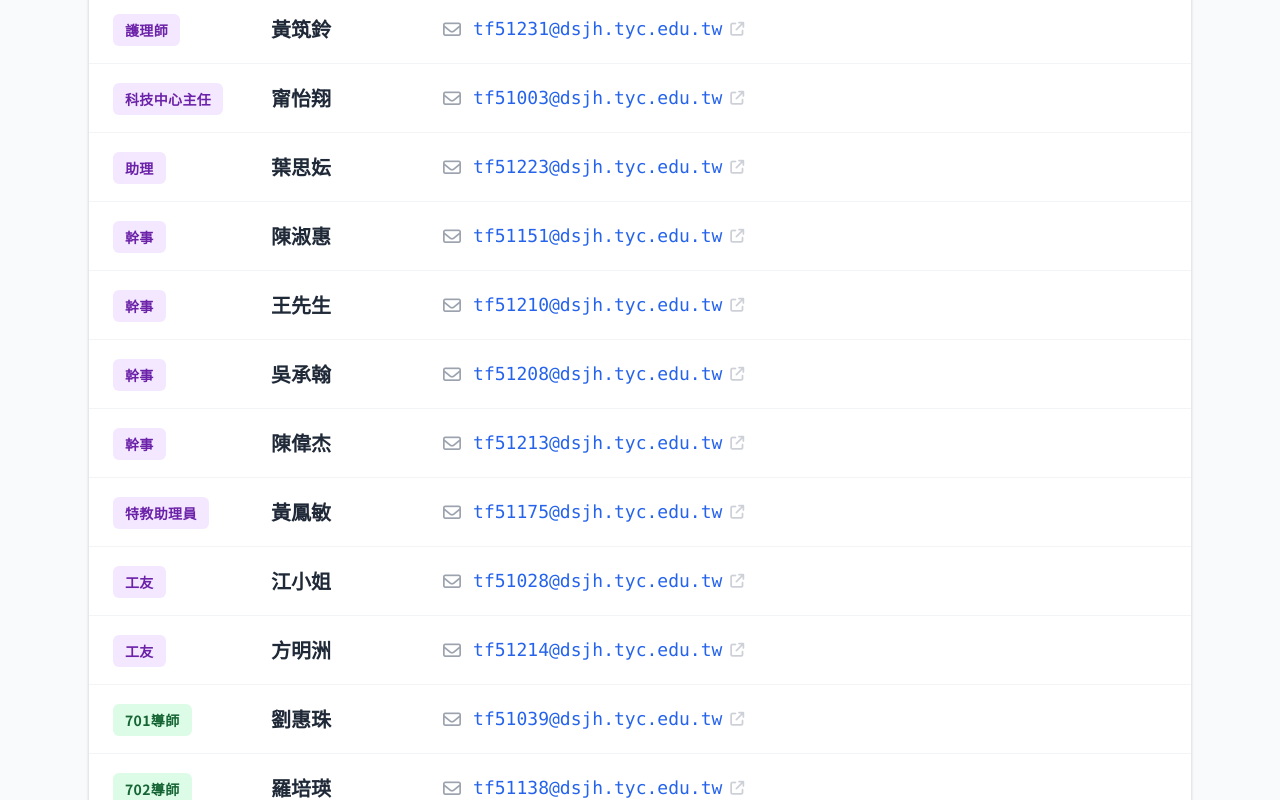
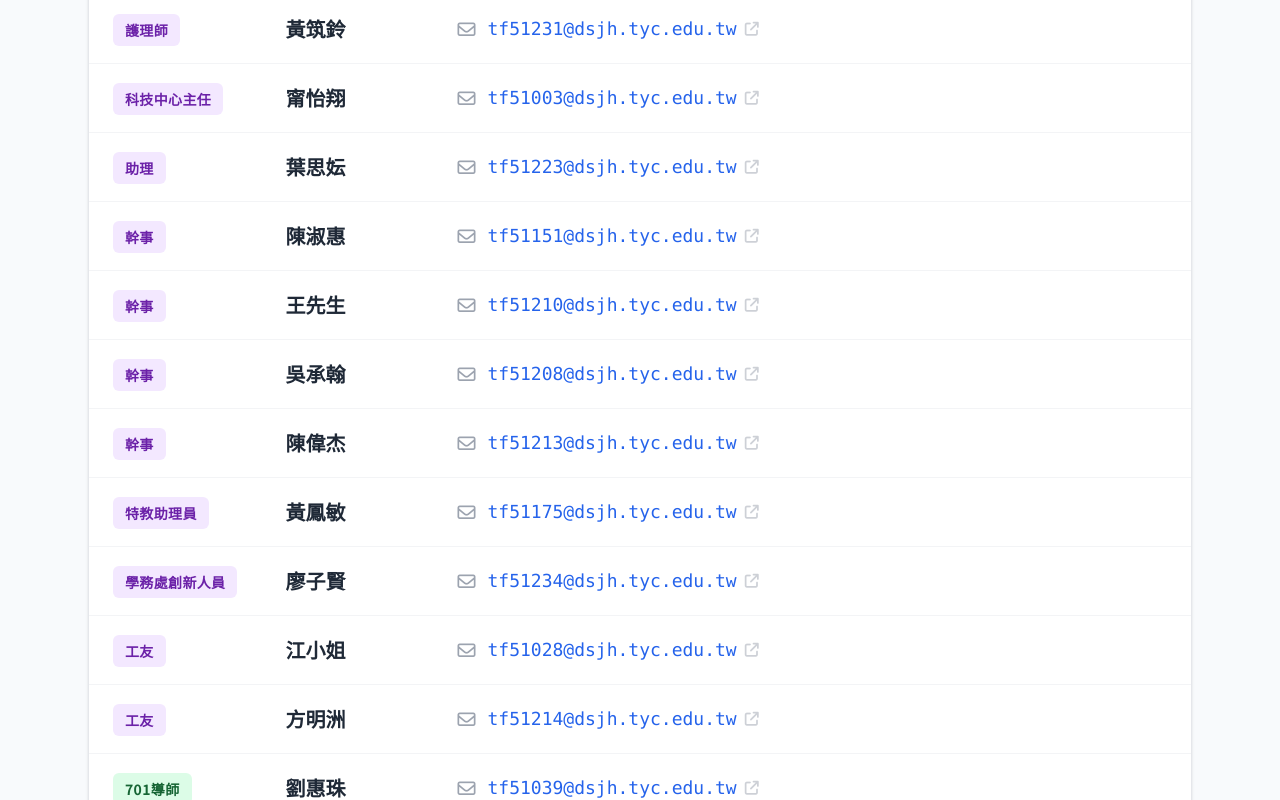
Before and after one commit to coolokey/dsjh-stu, a plain HTML site: page tea.html in a window 1280 px wide. Shown: the part 2000-2800 px from the top of the page. Drawn offline with nearby package versions, Linux system fonts and the light colour scheme.

```diff
--- a/tea.html
+++ b/tea.html
@@ -163,6 +163,7 @@
             { category: 'admin', title: '幹事', name: '吳承翰', email: 'tf51208@dsjh.tyc.edu.tw' },
             { category: 'admin', title: '幹事', name: '陳偉杰', email: 'tf51213@dsjh.tyc.edu.tw' },
             { category: 'admin', title: '特教助理員', name: '黃鳳敏', email: 'tf51175@dsjh.tyc.edu.tw' },
+            { category: 'admin', title: '學務處創新人員', name: '廖子賢', email: 'tf51234@dsjh.tyc.edu.tw' },
             { category: 'admin', title: '工友', name: '江小姐', email: 'tf51028@dsjh.tyc.edu.tw' },
             { category: 'admin', title: '工友', name: '方明洲', email: 'tf51214@dsjh.tyc.edu.tw' },
 
```
